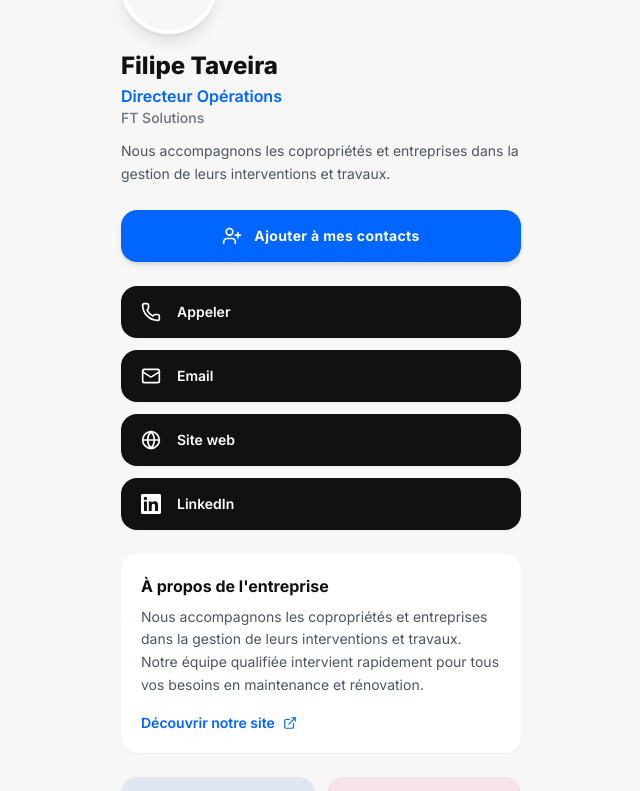
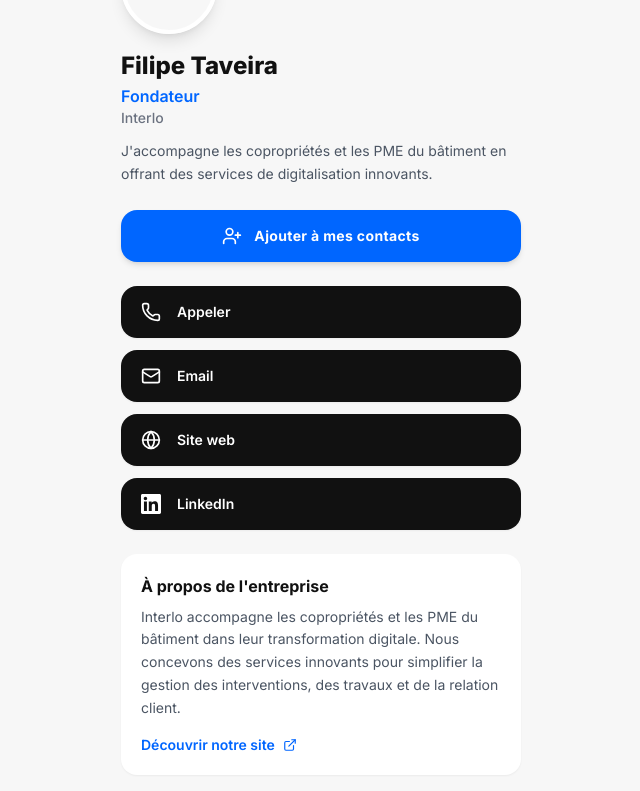
Before and after one commit to LeComiko/nfc-card, a Next.js app: page / in a window 1280 px wide. Shown: the part 174-965 px from the top of the page, without its empty margins (319-959 px from the left). Built offline with nearby package versions, Linux system fonts and the light colour scheme; no server answers.

Commit message:
feat: real profile data (Interlo / Filipe Taveira), trim socials to LinkedIn + WhatsApp

```diff
--- a/components/SocialGrid.tsx
+++ b/components/SocialGrid.tsx
@@ -1,15 +1,8 @@
 import { profile } from '@/config/profile'
-import {
-  LinkedInIcon,
-  InstagramIcon,
-  FacebookIcon,
-  WhatsAppIcon,
-} from '@/components/BrandIcons'
+import { LinkedInIcon, WhatsAppIcon } from '@/components/BrandIcons'
 
 const socials = [
   { label: 'LinkedIn', href: profile.linkedin, Icon: LinkedInIcon, color: 'text-[#0A66C2]', bg: 'bg-[#0A66C2]/10' },
-  { label: 'Instagram', href: profile.instagram, Icon: InstagramIcon, color: 'text-[#E1306C]', bg: 'bg-[#E1306C]/10' },
-  { label: 'Facebook', href: profile.facebook, Icon: FacebookIcon, color: 'text-[#1877F2]', bg: 'bg-[#1877F2]/10' },
   { label: 'WhatsApp', href: profile.whatsapp, Icon: WhatsAppIcon, color: 'text-[#25D366]', bg: 'bg-[#25D366]/10' },
 ]
 
--- a/config/profile.ts
+++ b/config/profile.ts
@@ -1,28 +1,26 @@
 export const profile = {
   // Identité
   name: 'Filipe Taveira',
-  title: 'Directeur Opérations',
-  company: 'FT Solutions',
+  title: 'Fondateur',
+  company: 'Interlo',
   description:
-    'Nous accompagnons les copropriétés et entreprises dans la gestion de leurs interventions et travaux.',
+    'J\'accompagne les copropriétés et les PME du bâtiment en offrant des services de digitalisation innovants.',
 
-  // Contact — [À COMPLÉTER avant mise en production]
-  phone: '+33600000000',
-  email: 'contact@ftsolutions.fr',
-  website: 'https://ftsolutions.fr',
+  // Contact
+  phone: '+33652837639',
+  email: 'filipe@interlo.pro',
+  website: 'https://interlo.fr',
 
-  // Réseaux sociaux — [À COMPLÉTER avant mise en production]
-  linkedin: 'https://linkedin.com/in/filipe-taveira',
-  instagram: 'https://instagram.com/ftsolutions',
-  facebook: 'https://facebook.com/ftsolutions',
-  whatsapp: 'https://wa.me/33600000000',
+  // Réseaux sociaux
+  linkedin: 'https://www.linkedin.com/company/116064201',
+  whatsapp: 'https://wa.me/33652837639',
 
   // URL du profil (injectée depuis la variable d'environnement)
   siteUrl: process.env.NEXT_PUBLIC_SITE_URL ?? 'http://localhost:3000',
 
   // Contenu entreprise
   aboutCompany:
-    'Nous accompagnons les copropriétés et entreprises dans la gestion de leurs interventions et travaux. Notre équipe qualifiée intervient rapidement pour tous vos besoins en maintenance et rénovation.',
+    'Interlo accompagne les copropriétés et les PME du bâtiment dans leur transformation digitale. Nous concevons des services innovants pour simplifier la gestion des interventions, des travaux et de la relation client.',
 } as const
 
 export type Profile = typeof profile
```
